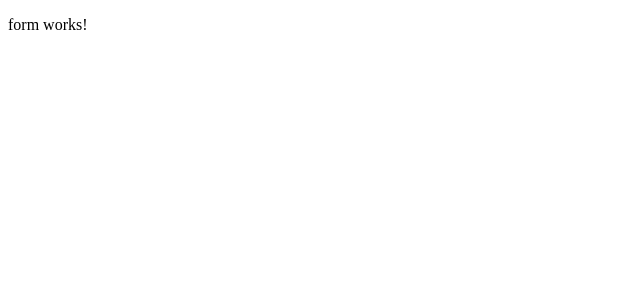
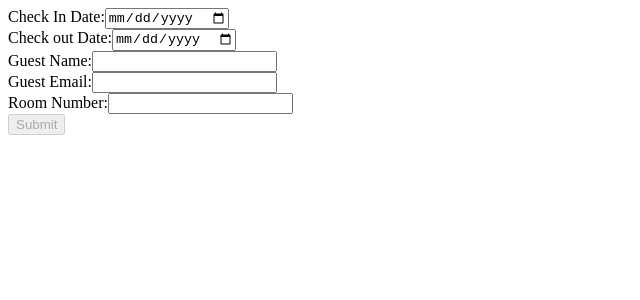
Before and after one commit to bez-code/booking-system, an Angular app in the folder booking-system/: page /new in a window 1280 px wide. Shown: the top 300 px of the page, without its empty margins (0-640 px from the left). Built offline with nearby package versions, Linux system fonts and the light colour scheme.

Commit message:
"Updated Reservation model, added form component with validation, created list component to display reservations, and implemented reservation service with CRUD operations."

```diff
--- a/booking-system/src/app/models/reservation.ts
+++ b/booking-system/src/app/models/reservation.ts
@@ -1,5 +1,5 @@
 export interface Reservation {
-    id: number,
+    id: string,
     checkInDate: Date,
     checkOutDate: Date,
     guestName: string,
--- a/booking-system/src/app/reservation/form/form.component.html
+++ b/booking-system/src/app/reservation/form/form.component.html
@@ -1 +1,42 @@
-<p>form works!</p>
+<form [formGroup]="reservationForm" (ngSubmit)="onSubmit()">
+
+    <div>
+        <label for=""> Check In Date:</label>
+        <input type="date" formControlName="checkInDate">
+        <div *ngIf="reservationForm.get('checkInDate')?.invalid &&
+         reservationForm.get('checkInDate')?.touched">
+         Check-in date is required!
+        </div>
+    </div>
+    <div>
+        <label for=""> Check out Date:</label>
+        <input type="date" formControlName="checkOutDate">
+        <div *ngIf="reservationForm.get('checkOutDate')?.invalid &&
+         reservationForm.get('checkOutDate')?.touched">Check-out
+            date is required!
+        </div>
+    </div>
+    <div>
+        <label for=""> Guest Name:</label>
+        <input type="text" formControlName="guestName">
+        <div *ngIf="reservationForm.get('guestName')?.invalid &&
+         reservationForm.get('guestName')?.touched">Guest Name is required!
+        </div>
+    </div>
+    <div>
+        <label for=""> Guest Email:</label>
+        <input type="email" formControlName="guestEmail">
+        <div *ngIf="reservationForm.get('guestEmail')?.invalid &&
+         reservationForm.get('guestEmail')?.touched">Guest Email is required!
+        </div>
+    </div>
+    <div>
+        <label for=""> Room Number:</label>
+        <input type="number" formControlName="roomNumber">
+        <div *ngIf="reservationForm.get('roomNumber')?.invalid &&
+         reservationForm.get('roomNumber')?.touched">Room number is required!
+        </div>
+    </div>
+
+    <button type="submit" [disabled]="reservationForm.invalid">Submit</button>
+</form>
--- a/booking-system/src/app/reservation/form/form.component.ts
+++ b/booking-system/src/app/reservation/form/form.component.ts
@@ -1,10 +1,35 @@
-import { Component } from '@angular/core';
+import { Component, OnInit } from '@angular/core';
+import { FormBuilder, FormGroup, Validators } from '@angular/forms';
+import { ReservationService } from '../reservation.service';
 
 @Component({
   selector: 'app-form',
   templateUrl: './form.component.html',
   styleUrls: ['./form.component.scss']
 })
-export class FormComponent {
+export class FormComponent implements OnInit {
+  reservationForm: FormGroup = new FormGroup({});
 
+  constructor(private fb: FormBuilder,private services:ReservationService) { }
+
+  ngOnInit(): void {
+    this.reservationForm = this.fb.group({
+      checkInDate: ['', Validators.required],
+      checkOutDate: ['', Validators.required],
+      guestName: ['', Validators.required],
+      guestEmail: ['', [Validators.required, Validators.email]],
+      roomNumber: ['', Validators.required],
+    })
+  }
+
+  onSubmit() {
+    if (this.reservationForm.valid) {
+      const reservationData = this.reservationForm.value
+      this.services.addReservation(reservationData)
+      console.log(reservationData);
+
+
+
+    }
+  }
 }
--- a/booking-system/src/app/reservation/list/list.component.html
+++ b/booking-system/src/app/reservation/list/list.component.html
@@ -1 +1,16 @@
-<p>list works!</p>
+<h2>Reservation List</h2>
+<div *ngIf="reservations.length > 0; else noReservations">
+    <ul>
+        <li *ngFor="let reservation of reservations">
+           Guest : {{reservation.guestName}} <br>
+           Guest Email : {{reservation.guestEmail}} <br>
+           Room Number : {{reservation.roomNumber}} <br>
+           Check-in Date : {{reservation.checkInDate}} <br>
+           Check-out Date : {{reservation.checkOutDate}} <br>
+
+        </li>
+    </ul>
+</div>
+<ng-template #noReservations>
+    <p>No reservations found.</p>
+</ng-template>
--- a/booking-system/src/app/reservation/list/list.component.ts
+++ b/booking-system/src/app/reservation/list/list.component.ts
@@ -1,10 +1,23 @@
-import { Component } from '@angular/core';
+import { Component, OnInit } from '@angular/core';
+import { ReservationService } from '../reservation.service';
+import { Reservation } from 'src/app/models/reservation';
 
 @Component({
   selector: 'app-list',
   templateUrl: './list.component.html',
   styleUrls: ['./list.component.scss']
 })
-export class ListComponent {
+export class ListComponent implements OnInit {
 
+  reservations: Reservation[] = [];
+
+  constructor(private services: ReservationService) { }
+
+  ngOnInit(): void {
+    this.loadReservations();
+  }
+
+  loadReservations(): void {
+    this.reservations = this.services.getReservations();
+  }
 }
--- a/booking-system/src/app/reservation/reservation.module.ts
+++ b/booking-system/src/app/reservation/reservation.module.ts
@@ -2,6 +2,7 @@ import { NgModule } from '@angular/core';
 import { CommonModule } from '@angular/common';
 import { FormComponent } from './form/form.component';
 import { ListComponent } from './list/list.component';
+import { FormsModule, ReactiveFormsModule } from '@angular/forms';
 
 
 
@@ -11,7 +12,9 @@ import { ListComponent } from './list/list.component';
     ListComponent
   ],
   imports: [
-    CommonModule
+    CommonModule,
+    FormsModule,
+    ReactiveFormsModule
   ]
 })
 export class ReservationModule { }
--- a/booking-system/src/app/reservation/reservation.service.ts
+++ b/booking-system/src/app/reservation/reservation.service.ts
@@ -1,9 +1,44 @@
 import { Injectable } from '@angular/core';
+import { Reservation } from '../models/reservation';
 
 @Injectable({
   providedIn: 'root'
 })
 export class ReservationService {
 
-  constructor() { }
+  constructor() {
+    let savedReservation = localStorage.getItem("reservation");
+
+    if (savedReservation) {
+      this.reservations = JSON.parse(savedReservation);
+    } else {
+      this.reservations = [];
+    }
+  }
+
+  private reservations: Reservation[] = []
+
+  getReservations(): Reservation[] {
+    return this.reservations;
+  }
+
+  getReservation(id: string): Reservation | undefined {
+    return this.reservations.find(res => res.id === id);
+  }
+
+  addReservation(reservation: Reservation): void {
+    this.reservations.push(reservation);
+    localStorage.setItem("reservation", JSON.stringify(this.reservations))
+  }
+  deleteReservartion(id: string): void {
+    let index = this.reservations.findIndex(res => res.id == id)
+    this.reservations.slice(index)
+    localStorage.setItem("reservation", JSON.stringify(this.reservations))
+
+  }
+  upDateIndex(updateReservation: Reservation): void {
+    let index = this.reservations.findIndex(res => res.id == updateReservation.id)
+    this.reservations[index] = updateReservation;
+    localStorage.setItem("reservation", JSON.stringify(this.reservations))
+  }
 }
```
